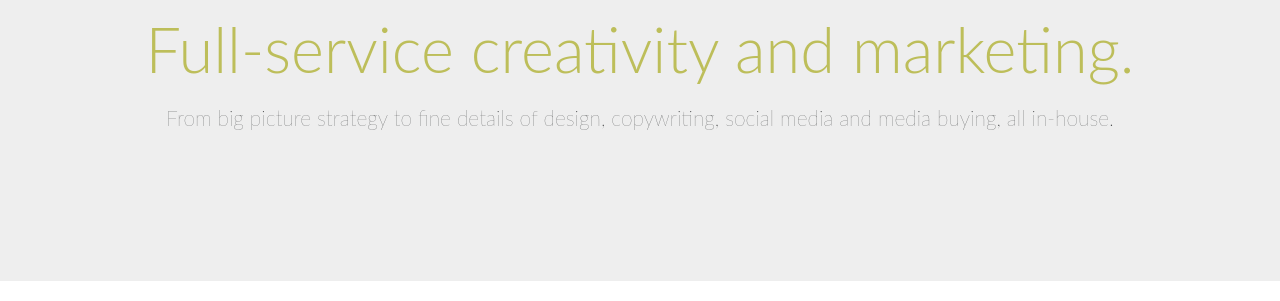
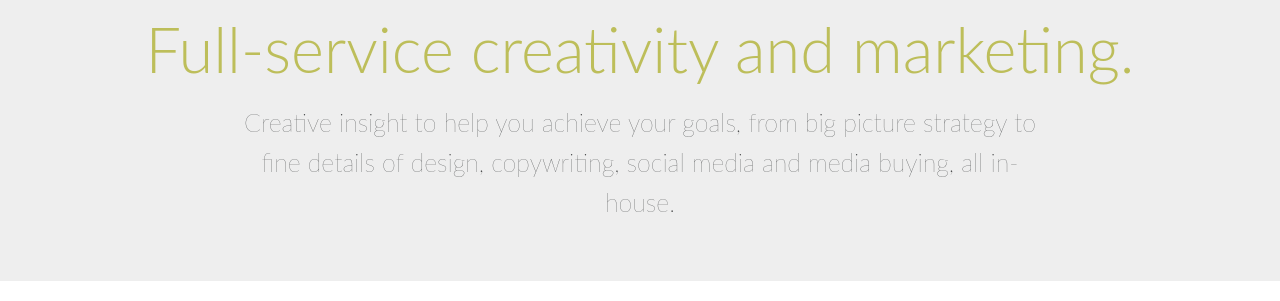
Before and after one commit to insight-creative/insight-creative.github.io, a Jekyll site: the page built from index.html, in a window 1280 px wide. Shown: the part 148-449 px from the top of the page. Built offline with Jekyll 4.4.1, drawn with Linux system fonts in a browser that asks for light colours; nearby versions of some CDN libraries; Markdown is read by kramdown in place of the engine named in the settings.

Commit message:
Restyle jumbotron type, fix buttons.

```diff
--- a/blog/index.html
+++ b/blog/index.html
@@ -14,7 +14,7 @@
 		{{ post.content | truncatewords: 175 }}
 	</div>
 	<div class="article-footer">
-		<p><button type="button" class="btn btn-lg btn-default"><a href="{{ post.url }}">Read more</a></button><p>
+		<a href="{{ post.url }}" class="btn btn-lg btn-default">Read more</a>
 	</div>
 {% endfor %}
 
--- a/css/main.css
+++ b/css/main.css
@@ -19,9 +19,8 @@
 	margin-left: -10%;
 	height: auto;
 }
-.btn-default {
-	border: 0;
-	background-color: #E7E7E7;
+.center-block {
+	float: none;
 }
 
 /*
@@ -46,6 +45,19 @@
 	color: #D41E47;
 }
 a:hover {
+	color: #BDBE5A;
+}
+
+/*
+ * Buttons
+ */
+
+.btn-default {
+	border: 0;
+	background-color: #E7E7E7;
+	color: #D41E47;
+}
+.btn-default:hover {
 	color: #BDBE5A;
 }
 
@@ -82,6 +94,10 @@
 .jumbotron h1 {
 	color: #BDBE5A;
 	margin-top: 60px;
+}
+.jumbotron p {
+	font-size: 1.3em;
+	line-height: 1.6;
 }
 
 /*
--- a/index.html
+++ b/index.html
@@ -4,8 +4,12 @@
 id: home
 ---
 <div class="jumbotron">
-	<h1>Full-service creativity and marketing.</h1>
-	<p>From big picture strategy to fine details of design, copywriting, social media and media buying, all in-house.</p>
+	<div class="container">
+		<h1>Full-service creativity and marketing.</h1>
+		<div class="col-md-9 center-block">
+		<p>Creative insight to help you achieve your goals, from big picture strategy to fine details of design, copywriting, social media and media buying, all in-house.</p>
+		</div>
+	</div>
 </div>
 
 <div class="container">
@@ -39,7 +43,7 @@
 					<h3><a href="{{ post.url }}">{{ post.title }}</a></h3>
 					<p>{{ post.date | date: "%B %-d, %Y" }}</p>
 				{% endfor %}
-					<button type="button" class="btn btn-lg btn-default"><a href="/blog">View all blog posts</a></button>
+					<a href="/blog" class="btn btn-lg btn-default">View all blog posts</a>
 			</div>
 		</div>
 	</div>
```
Also changed, not shown: blog/_posts/2014-05-16-jealousy-as-creative-motivation.md (+1 -1 lines).
